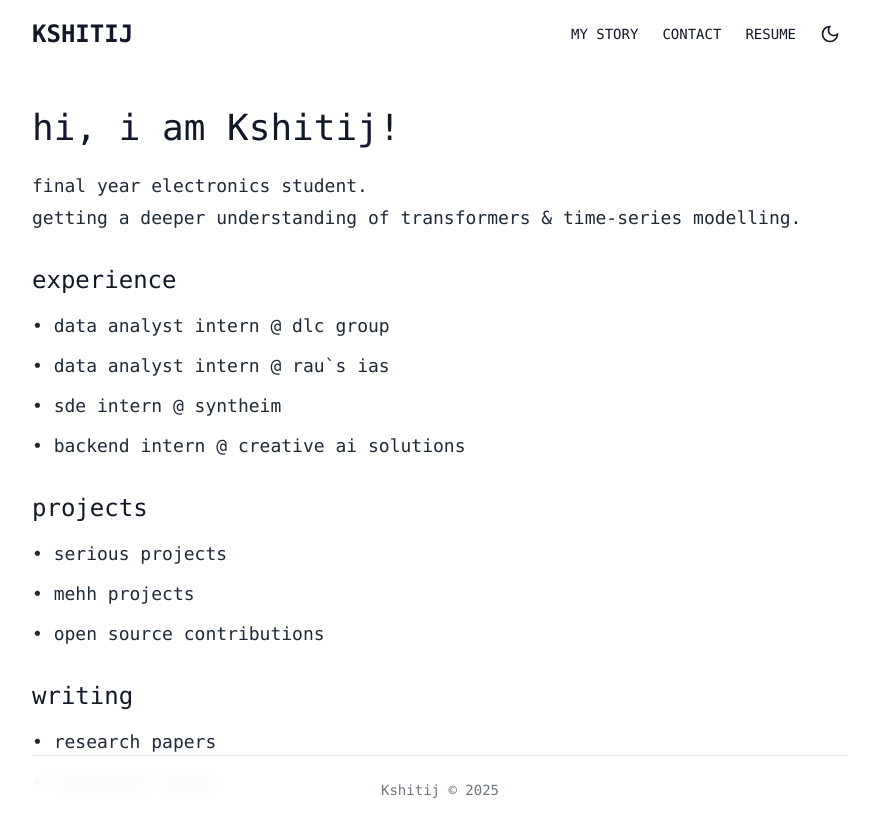
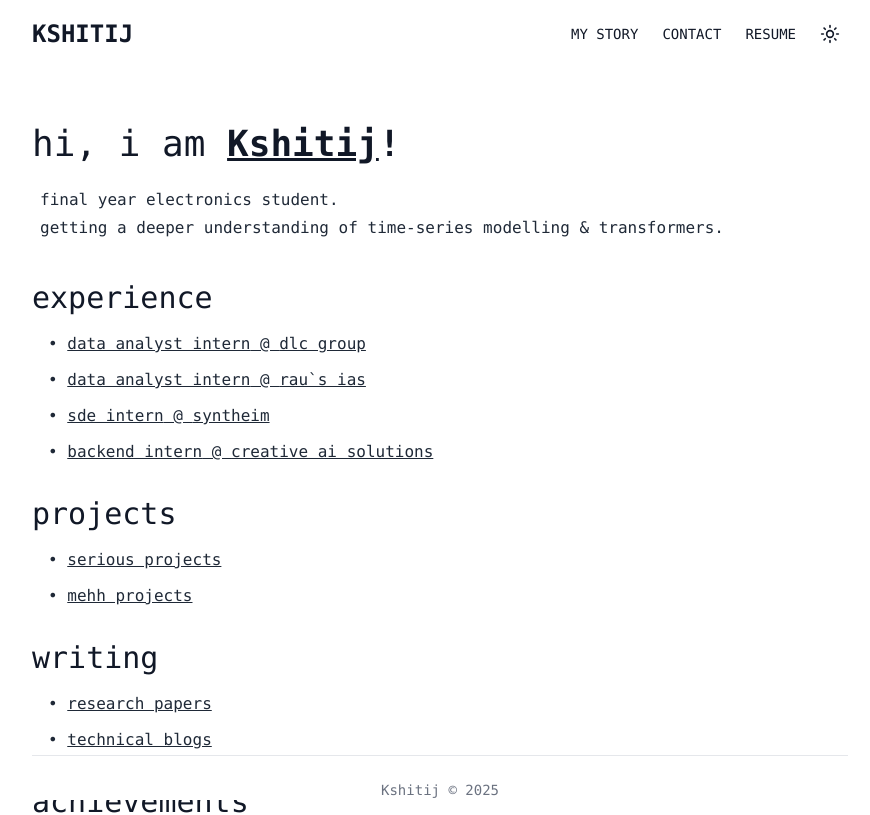
Before and after one commit to Kshitijk14/portfolio, a Next.js app: page / in a window 1280 px wide. Shown: the top 815 px of the page, without its empty margins (200-1070 px from the left). Built offline with nearby package versions, Linux system fonts and the light colour scheme.

Commit message:
hydration error, theme slowdown, re-render speed & flicker, flash solved

```diff
--- a/src/app/layout.tsx
+++ b/src/app/layout.tsx
@@ -15,29 +15,12 @@ export default function RootLayout({
   children,
 }: Readonly<{ children: React.ReactNode }>) {
   return (
-    <html lang="en" className={`${GeistSans.variable}`} suppressHydrationWarning>
-      <head>
-        {/* Add this script to prevent FOUC (Flash of Unstyled Content) */}
-        <script
-          dangerouslySetInnerHTML={{
-            __html: `
-              try {
-                if (localStorage.theme === 'dark' || (!('theme' in localStorage) && window.matchMedia('(prefers-color-scheme: dark)').matches)) {
-                  document.documentElement.classList.add('dark')
-                } else {
-                  document.documentElement.classList.remove('dark')
-                }
-              } catch (_) {}
-            `,
-          }}
-        />
-      </head>
-      <body className="bg-white dark:bg-zinc-900 text-gray-900 dark:text-gray-100 transition-colors">
+    <html lang="en" suppressHydrationWarning>
+      <body className={`${GeistSans.variable} bg-white dark:bg-zinc-900 text-gray-900 dark:text-gray-100`}>
         <ThemeProvider
           attribute="class"
           defaultTheme="system"
-          enableSystem
-          disableTransitionOnChange
+          enableSystem={true}
         >
           <div className="min-h-screen text-sm px-4 md:px-10 py-2 max-w-4xl mx-auto font-mono">
             <Header />
--- a/src/app/page.tsx
+++ b/src/app/page.tsx
@@ -4,26 +4,24 @@ import Experience from '../components/experience/Experience';
 import Projects from '../components/projects/Projects';
 import Writing from '../components/writing/Writing';
 import Achievements from '../components/achievements/Achievements';
-import NoSSR from '../components/themes/NoSSR';
-import SafeHydrate from '../components/SafeHydrate';
 import Footer from "../components/Footer";
+// import NoSSR from '../components/themes/NoSSR';
+// import SafeHydrate from '../components/SafeHydrate';
 
 const Home: React.FC = () => {
   return (
-    <NoSSR fallback={<div className="min-h-screen bg-white">Loading...</div>}>
-      <div className="min-h-screen bg-white dark:bg-zinc-900 text-gray-900 dark:text-gray-100 transition-colors">
-        <div className="container mx-auto px-0 py-6">
-          <SafeHydrate >
+    // <NoSSR fallback={<div className="min-h-screen bg-white">Loading...</div>}>
+    <>
+      {/* <SafeHydrate > */}
         <Hero />
         <Experience />
         <Projects />
         <Writing />
         <Achievements />
         <Footer />
-          </SafeHydrate >
-        </div>
-      </div>
-    </NoSSR>
+      {/* </SafeHydrate > */}
+    </>
+    // </NoSSR>
   );
 };
 
--- a/src/components/Footer.tsx
+++ b/src/components/Footer.tsx
@@ -3,7 +3,7 @@ import React from 'react';
 
 const Footer = () => {
   return (
-    <footer className="pt-6 pb-0 border-t sticky bottom-0 z-40 backdrop-blur bg-white/90 dark:bg-zinc-900/90">
+    <footer className="pt-6 pb-0 border-t sticky bottom-0 z-40 backdrop-blur bg-white dark:bg-zinc-900">
       <p className="text-center text-gray-500 dark:text-gray-400 text-sm mb-2">
         Kshitij © 2025
       </p>
--- a/src/components/Header.tsx
+++ b/src/components/Header.tsx
@@ -12,7 +12,7 @@ const Header: React.FC = () => {
   const [showMobileMenu, setShowMobileMenu] = useState(false);
 
   return (
-    <header className="flex justify-between items-center py-2 mb-6 sticky top-0 z-50 bg-white/90 dark:bg-zinc-900/90">
+    <header className="flex justify-between items-center py-2 mb-16 sticky top-0 z-50 bg-white dark:bg-zinc-900">
       <Link href="/" className="text-2xl font-bold hover:text-gray-500 dark:hover:text-gray-400 text-gray-900 dark:text-gray-200">KSHITIJ</Link>
 
       {/* Desktop nav */}
@@ -70,7 +70,7 @@ const Header: React.FC = () => {
               animate={{ x: 0 }}
               exit={{ x: '100%' }}
               transition={{ duration: 0.2 }}
-              className="fixed inset-0 z-50 p-6 flex flex-col bg-white/90 dark:bg-gray-900/90 backdrop-blur-2xl shadow-lg"
+              className="fixed inset-0 z-50 p-6 flex flex-col bg-white/90 dark:bg-zinc-900/90 backdrop-blur-2xl shadow-xl"
             >
               <div className="flex justify-between items-center mb-8">
                 <h2 className="text-xl font-semibold text-gray-900 dark:text-gray-200">menu</h2>
--- a/src/components/Hero.tsx
+++ b/src/components/Hero.tsx
@@ -1,11 +1,15 @@
 import React from 'react';
+import Link from "next/link";
 
 const Hero: React.FC = () => {
   return (
-    <main className="mb-8">
-      <h2 className="text-gray-900 dark:text-gray-100 text-2xl sm:text-3xl md:text-4xl mb-4 md:mb-6">hi, i am Kshitij!</h2>
-      <p className="text-gray-800 dark:text-gray-200 text-base sm:text-lg mb-1">final year electronics student.</p>
-      <p className="text-gray-800 dark:text-gray-200 text-base sm:text-lg mb-4">getting a deeper understanding of transformers & time-series modelling.</p>
+    <main className="mb-10">
+      <Link href="https://www.youtube.com/watch?v=dQw4w9WgXcQ" className="text-gray-900 dark:text-gray-100 text-2xl sm:text-3xl md:text-4xl mb-4 md:mb-6">
+        hi, i am <strong className='hover:text-gray-500 dark:hover:text-gray-400'><u>Kshitij</u>!</strong>
+      </Link>
+
+      <p className="mt-6 px-0 sm:px-1 md:px-2 text-gray-800 dark:text-gray-200 text-base sm:text-md mb-1">final year electronics student.</p>
+      <p className="px-0 sm:px-1 md:px-2 text-gray-800 dark:text-gray-200 text-base sm:text-md mb-4">getting a deeper understanding of time-series modelling & transformers.</p>
     </main>
   );
 };
--- a/src/components/achievements/Achievements.tsx
+++ b/src/components/achievements/Achievements.tsx
@@ -18,12 +18,12 @@ const Achievements: React.FC = () => {
 
     return (
         <section className="relative mb-8">
-            <h3 className="text-gray-900 dark:text-gray-100 text-2xl mb-4">achievements</h3>
-            <ul className="text-gray-800 dark:text-gray-200 space-y-3 text-sm sm:text-base md:text-lg text-left">
+            <h2 className="text-gray-900 dark:text-gray-100 text-xl sm:text-2xl md:text-3xl mb-4">achievements</h2>
+            <ul className="px-0 sm:px-2 md:px-4 text-gray-800 dark:text-gray-200 space-y-3 text-sm sm:text-base md:text-md text-left">
                 {achievementsData.map((achievement) => (
                 <li key={achievement.id}>
                     <button onClick={() => setSelectedAchievement(achievement)} className="hover:text-gray-600 dark:hover:text-gray-400">
-                    • {achievement.title}
+                    • <u>{achievement.title}</u>
                     </button>
                 </li>
                 ))}
--- a/src/components/contacts/ContactDetails.tsx
+++ b/src/components/contacts/ContactDetails.tsx
@@ -25,14 +25,14 @@ const ContactDetails: React.FC<ContactDetailsProps> = ({ onBack }) => (
         animate={{ x: 0 }}
         exit={{ x: '100%' }}
         transition={{ duration: 0.2 }}
-        className="fixed top-0 right-0 h-full w-[320px] sm:w-[400px] max-w-sm bg-white/90 dark:bg-zinc-900/90 backdrop-blur-md shadow-lg z-50 border-gray-200"
+        className="fixed top-0 right-0 h-full w-[320px] sm:w-[400px] max-w-sm bg-white/90 dark:bg-zinc-900/95 backdrop-blur-md shadow-lg z-50 border-gray-200"
         onClick={e => e.stopPropagation()}
     >
         <div
         className="p-6 font-mono flex flex-col justify-between items-start"
         onClick={e => e.stopPropagation()}
         >
-            <h2 className="text-gray-800 dark:text-gray-200 text-xl mb-4">contact info. <span className="text-md">→</span></h2>
+            <h2 className="text-gray-800 dark:text-gray-200 text-xl mb-6">contact info. <span className="text-md">→</span></h2>
             <ul className="mb-2 list-none text-gray-600 dark:text-gray-300 p-0">
                 {Object.entries(contactDetails).map(([key, { id, link, placeholder }]) => (
                     <li key={key} className="text mb-2 ml-1 flex items-center">
--- a/src/components/experience/Experience.tsx
+++ b/src/components/experience/Experience.tsx
@@ -19,15 +19,15 @@ const Experience = () => {
 
   return (
     <section className="relative mb-8">
-      <h3 className="text-gray-900 dark:text-gray-100 text-2xl mb-4">experience</h3>
-      <ul className="text-gray-800 dark:text-gray-200 space-y-3 text-sm sm:text-base md:text-lg">
+      <h2 className="text-gray-900 dark:text-gray-100 text-xl sm:text-2xl md:text-3xl mb-4">experience</h2>
+      <ul className="px-1 sm:px-2 md:px-4 text-gray-800 dark:text-gray-200 space-y-3 text-sm sm:text-base md:text-md">
         {experiences.map((exp) => (
           <li key={exp.id}>
             <button
               onClick={() => setSelectedExperience(exp)}
               className="hover:text-gray-600 dark:hover:text-gray-400"
             >
-              • {exp.title} @ {exp.company}
+              • <u>{exp.title} @ {exp.company}</u>
             </button>
           </li>
         ))}
--- a/src/components/projects/Projects.tsx
+++ b/src/components/projects/Projects.tsx
@@ -6,23 +6,23 @@ import Link from "next/link";
 const Projects = () => {
   return (
     <section className="mb-8">
-      <h3 className="text-gray-900 dark:text-gray-100 text-2xl mb-4">projects</h3>
-      <ul className="text-gray-800 dark:text-gray-200 space-y-3 text-sm sm:text-base md:text-lg text-left">
+      <h2 className="text-gray-900 dark:text-gray-100 text-xl sm:text-2xl md:text-3xl mb-4">projects</h2>
+      <ul className="px-0 sm:px-2 md:px-4 text-gray-800 dark:text-gray-200 space-y-3 text-sm sm:text-base md:text-md text-left">
         <li>
           <Link href="/projects/serious-projects" className="hover:text-gray-600 dark:hover:text-gray-400">
-            • serious projects
+            • <u>serious projects</u>
           </Link>
         </li>
         <li>
           <Link href="/projects/mehh-projects" className="hover:text-gray-600 dark:hover:text-gray-400">
-            • mehh projects
+            • <u>mehh projects</u>
           </Link>
         </li>
-        <li>
+        {/* <li>
           <Link href="/projects/open-source-projects" className="hover:text-gray-600 dark:hover:text-gray-400">
-            • open source contributions
+            • <u>open source contributions</u>
           </Link>
-        </li>
+        </li> */}
       </ul>
     </section>
   );
--- a/src/components/themes/ThemeToggle.tsx
+++ b/src/components/themes/ThemeToggle.tsx
@@ -2,7 +2,7 @@
 
 import { useTheme } from "next-themes";
 import { useEffect, useState } from "react";
-import { Sun, Moon, Monitor } from "lucide-react";
+import { Sun, Moon } from "lucide-react";
 
 export function ThemeToggle() {
     const [mounted, setMounted] = useState(false);
@@ -13,23 +13,19 @@ export function ThemeToggle() {
     }, []);
 
     if (!mounted) {
-        return (
-            <div className="rounded-md p-2 w-9 h-9 flex items-center justify-center">
-                <Monitor className="w-5 h-5 text-gray-400" />
-            </div>
-        );
+        return null; // Prevents SSR mismatch
     }
 
     return (
         <button
-            onClick={() => setTheme(theme === "dark" ? "light" : "dark")}
+            onClick={() => setTheme(theme === "light" ? "dark" : "light")}
             className="rounded-md p-2 hover:bg-gray-100 dark:hover:bg-zinc-800 transition-colors"
             aria-label="Toggle theme"
         >
-        {theme === "dark" ? (
+        {theme === "light" ? (
+            <Moon className="w-5 h-5" />
+        ) : (
             <Sun className="w-5 h-5" />
-        ) : (
-            <Moon className="w-5 h-5" />
         )}
         </button>
     );
--- a/src/components/writing/Writing.tsx
+++ b/src/components/writing/Writing.tsx
@@ -8,12 +8,12 @@ import { categories } from '../../content/writing';
 const Writing = () => {
   return (
     <section className="mb-8">
-      <h3 className="text-gray-900 dark:text-gray-100 text-2xl mb-4">writing</h3>
-      <ul className="text-gray-800 dark:text-gray-200 space-y-3 text-sm sm:text-base md:text-lg text-left">
+      <h2 className="text-gray-900 dark:text-gray-100 text-xl sm:text-2xl md:text-3xl mb-4">writing</h2>
+      <ul className="px-0 sm:px-2 md:px-4 text-gray-800 dark:text-gray-200 space-y-3 text-sm sm:text-base md:text-md text-left">
         {categories.map((category) => (
           <li key={category.id}>
             <Link href={`/writing/${category.id}`} className="hover:text-gray-600 dark:hover:text-gray-400">
-              • {category.title}
+              • <u>{category.title}</u>
             </Link>
           </li>
         ))}
```
Lines whose indentation alone changed are shown as unchanged.
